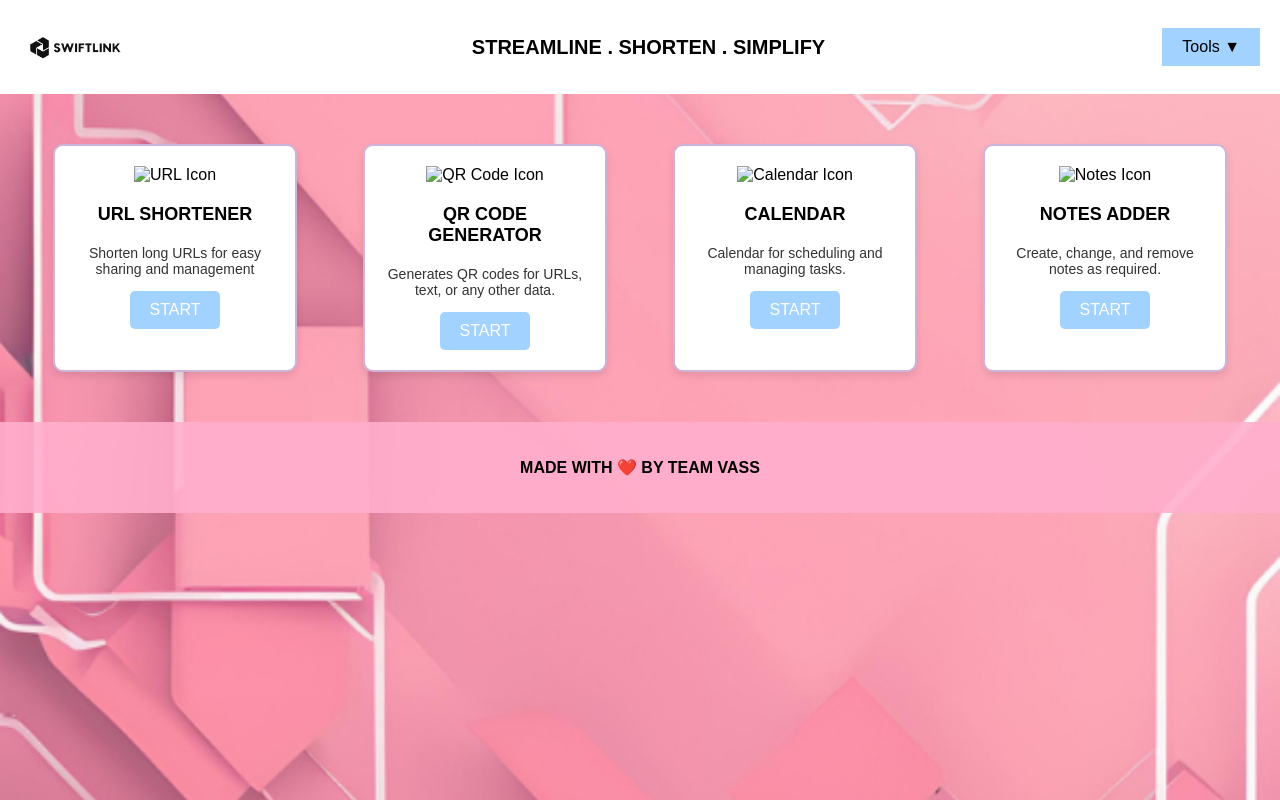
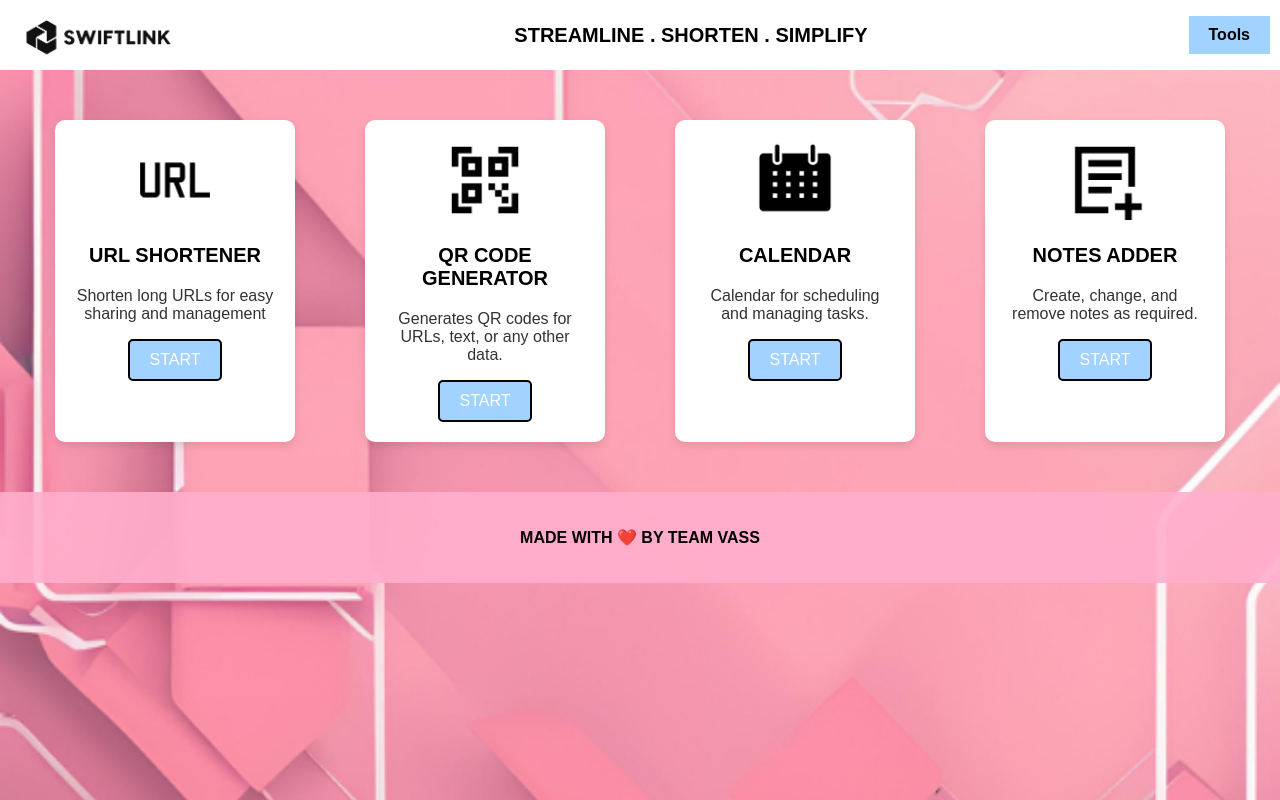
Before and after one commit to imisgsc/MINI-PROJ, a plain HTML site: page index.html in a window 1280 px wide. Drawn offline with Linux system fonts and the light colour scheme.

Commit message:
need editing

```diff
--- a/index.html
+++ b/index.html
@@ -5,6 +5,7 @@
     <meta name="viewport" content="width=device-width, initial-scale=1.0">
     <title>SwiftLink</title>
     <link rel="stylesheet" href="styles.css">
+
 </head>
 <body>
     <header>
@@ -15,31 +16,31 @@
             STREAMLINE . SHORTEN . SIMPLIFY
         </div>
         <div class="tools-dropdown">
-            <button>Tools ▼</button>
+            <button><b>Tools</b></button>
         </div>
     </header>
     <main>
         <div class="card-container">
             <div class="card">
-                <img src="path_to_url_icon.png" alt="URL Icon">
+                <img src="assets/url-icon.png" alt="URL Icon">
                 <h2>URL SHORTENER</h2>
                 <p>Shorten long URLs for easy sharing and management</p>
                 <button class="start-button">START</button>
             </div>
             <div class="card">
-                <img src="path_to_qr_code_icon.png" alt="QR Code Icon">
+                <img src="assets/qr-scan.png" alt="QR Code Icon">
                 <h2>QR CODE GENERATOR</h2>
                 <p>Generates QR codes for URLs, text, or any other data.</p>
                 <button class="start-button">START</button>
             </div>
             <div class="card">
-                <img src="path_to_calendar_icon.png" alt="Calendar Icon">
+                <img src="assets/calendar-icon.png" alt="Calendar Icon">
                 <h2>CALENDAR</h2>
                 <p>Calendar for scheduling and managing tasks.</p>
                 <button class="start-button">START</button>
             </div>
             <div class="card">
-                <img src="path_to_notes_icon.png" alt="Notes Icon">
+                <img src="assets/notes-adder-icon.png" alt="Notes Icon">
                 <h2>NOTES ADDER</h2>
                 <p>Create, change, and remove notes as required.</p>
                 <button class="start-button">START</button>
--- a/styles.css
+++ b/styles.css
@@ -9,14 +9,16 @@ body {
 
 header {
     display: flex;
+    height: 50px;
+    border: #000;
     justify-content: space-between;
     align-items: center;
-    padding: 20px;
+    padding: 10px;
     background-color: #ffff
 }
 
 .logo img {
-    height: 50px;
+    height: 80px;
 }
 
 .tagline {
@@ -26,7 +28,7 @@ header {
 
 .tools-dropdown button {
     background-color: #A2D2FF;
-    border: none;
+    border: black;
     padding: 10px 20px;
     font-size: 16px;
     cursor: pointer;
@@ -45,7 +47,6 @@ header {
 
 .card {
     background-color: #FFF;
-    border: 2px solid #CDB4DB;
     border-radius: 10px;
     text-align: center;
     padding: 20px;
@@ -64,18 +65,18 @@ header {
 }
 
 .card h2 {
-    font-size: 18px;
+    font-size: 20px;
     margin: 20px 0;
 }
 
 .card p {
-    font-size: 14px;
+    font-size: 16px;
     color: #333;
 }
 
 .start-button {
     background-color: #A2D2FF;
-    border: none;
+    border: 2px solid #000;
     padding: 10px 20px;
     font-size: 16px;
     cursor: pointer;
```
